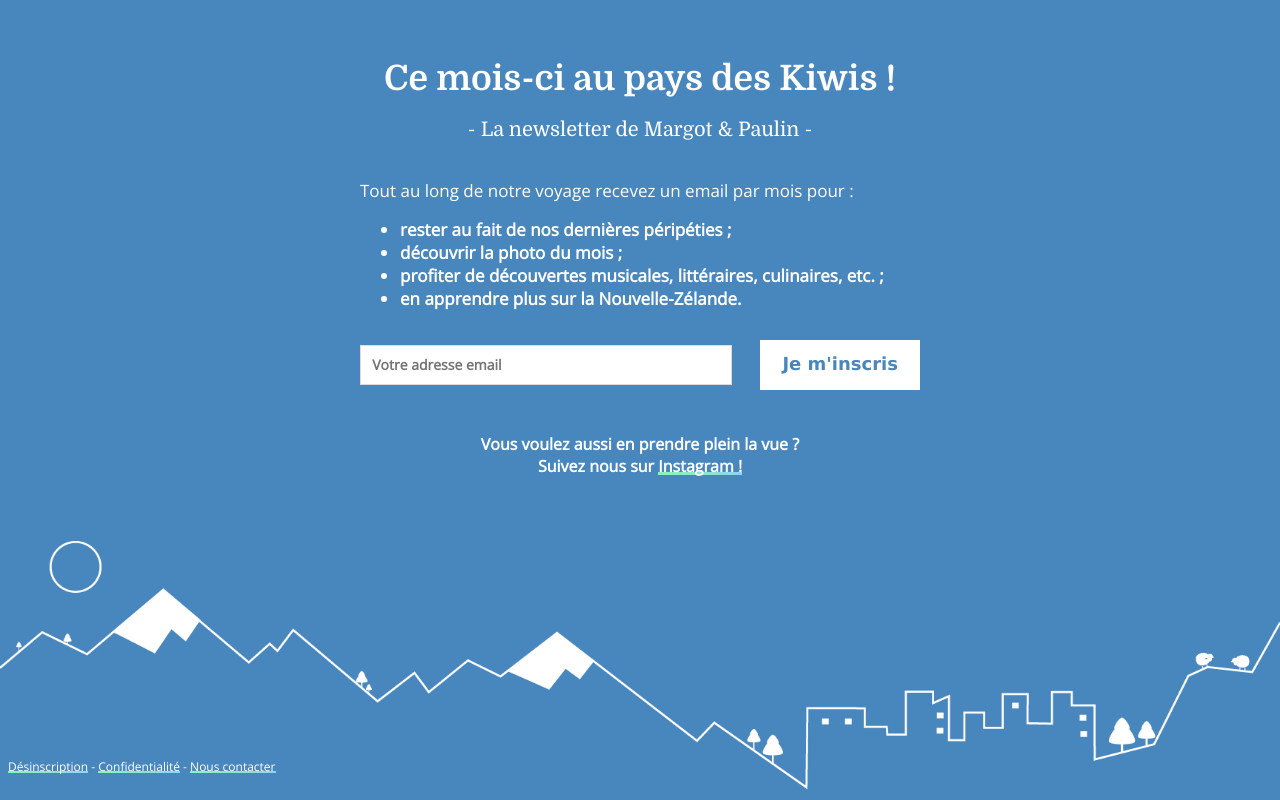
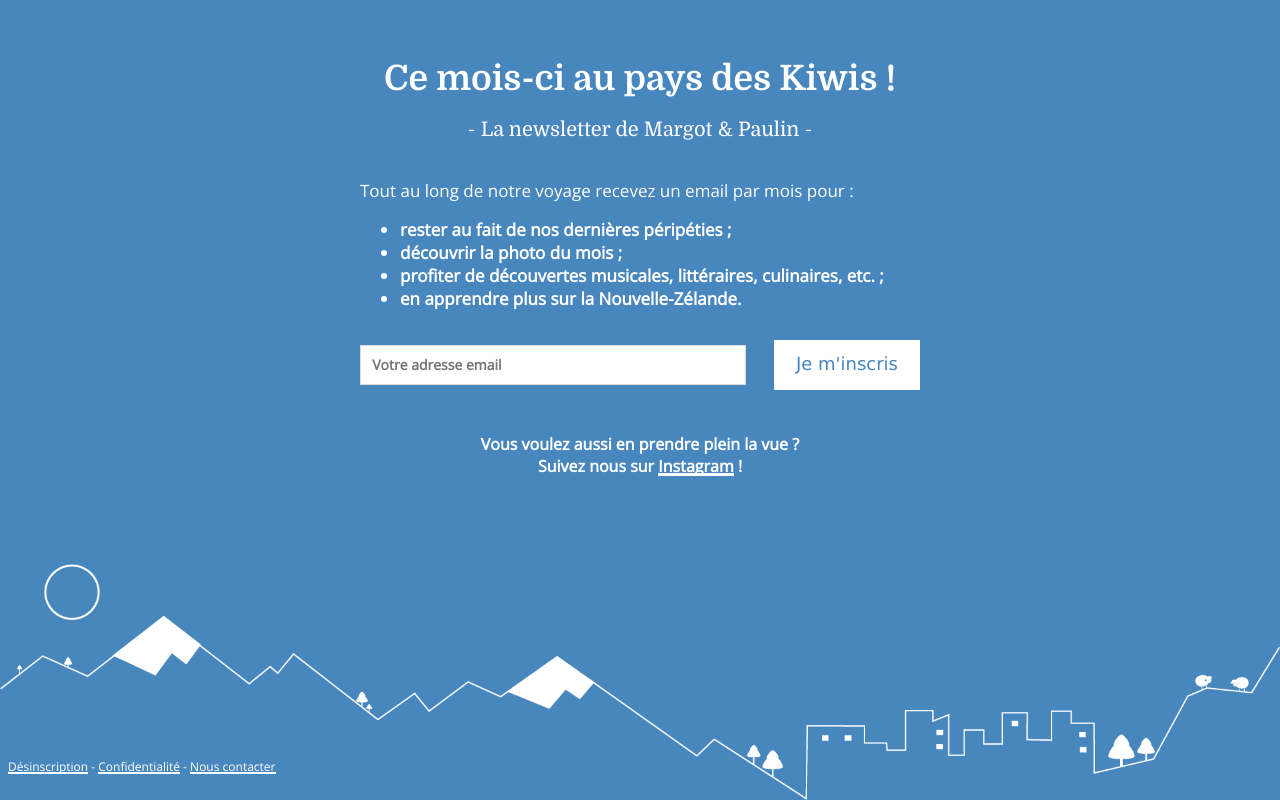
Before and after one commit to MargotBrun/newsletter-kiwi, a React (Create React App) app: page / in a window 1280 px wide. Built offline with nearby package versions, Linux system fonts and the light colour scheme; the HTML template or start-up script is replaced by a standard one.

Commit message:
Modification image BG + ShinyLink

```diff
--- a/src/components/ShinyLink/ShinyLink.css
+++ b/src/components/ShinyLink/ShinyLink.css
@@ -1,13 +1,32 @@
 .ShinyLink {
-  background-image: linear-gradient(120deg, #84fab0 0%, #8fd3f4 100%);
+  background-image: linear-gradient(120deg, #ffffff 0%, #ffffff 100%);
   background-repeat: no-repeat;
   background-size: 100% 0.2em;
-  background-position: 0 88%;
+  background-position: 0 98%;
   transition: background-size 0.25s ease-in;
   cursor: pointer;
 }
 
 .ShinyLink:hover {
   background-size: 100% 88%;
-  color: #2b7879;
+  animation: change-color 30s infinite;
+  animation-direction: alternate;
 }
+
+@keyframes change-color {
+  0% {
+    color: rgb(33,175,178);
+  }
+  25% {
+    color: rgb(75,131,191);
+  }
+  50% {
+    color: rgb(212,82,121);
+  }
+  75% {
+    color: rgb(241,162,78);
+  }
+  100% {
+    color: rgb(242,99,99);
+  }
+}
--- a/src/pages/Subscription/Subscription.css
+++ b/src/pages/Subscription/Subscription.css
@@ -71,7 +71,6 @@
 }
 
 .SubscriptionPage_content_form_submit {
-  font-weight: 700;
   white-space: nowrap;
   min-height: 50px;
   padding: 0px 22px;
--- a/src/pages/Subscription/Subscription.jsx
+++ b/src/pages/Subscription/Subscription.jsx
@@ -104,8 +104,10 @@ export default class SubscriptionPage extends React.Component {
           <p>
             Suivez nous sur{' '}
             <ShinyLink href="https://www.instagram.com/djgomart/" target="_blank">
-              Instagram !
+              Instagram
             </ShinyLink>
+            &nbsp;
+            {'!'}
           </p>
         </div>
       </div>
```
Also changed, not shown: public/images/background.png, public/images/background00.png (added).
